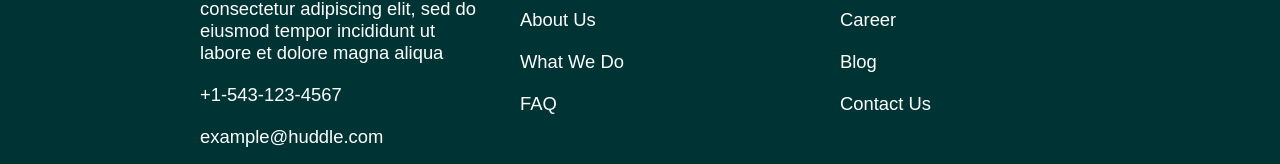
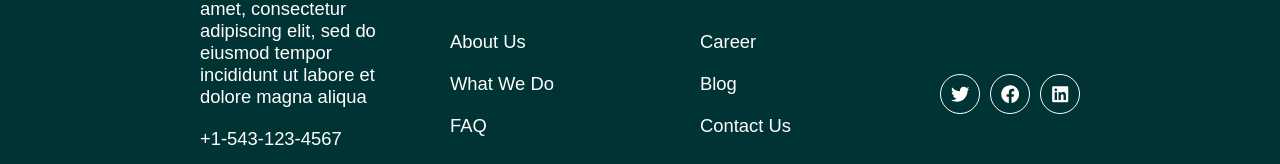
Before and after one commit to gavinquirk/huddle, a React (Create React App) app: page / in a window 1280 px wide. Shown: the part 3276-3440 px from the top of the page. Built offline with nearby package versions, Linux system fonts and the light colour scheme.

Commit message:
social icons

```diff
--- a/package.json
+++ b/package.json
@@ -8,6 +8,7 @@
     "@testing-library/user-event": "^12.8.3",
     "react": "^17.0.2",
     "react-dom": "^17.0.2",
+    "react-icons": "^4.3.1",
     "react-scripts": "4.0.3",
     "styled-components": "^5.3.1",
     "web-vitals": "^1.1.2"
--- a/src/components/Footer.js
+++ b/src/components/Footer.js
@@ -1,3 +1,4 @@
+import SocialIcons from './SocialIcons';
 import { Container } from './styles/Container.styled';
 import { Flex } from './styles/Flex.styled';
 import { StyledFooter } from './styles/Footer.styled';
@@ -29,7 +30,7 @@
             <li>Contact Us</li>
           </ul>
 
-          {/* Social Icons */}
+          <SocialIcons />
         </Flex>
         <p>&copy; 2021 Huddle. All rights reserved</p>
       </Container>
--- /dev/null
+++ b/src/components/SocialIcons.js
@@ -0,0 +1,20 @@
+import { FaTwitter, FaFacebook, FaLinkedin } from 'react-icons/fa';
+import { StyledSocialIcons } from './styles/SocialIcons.styled';
+
+export default function SocialIcons() {
+  return (
+    <StyledSocialIcons>
+      <li>
+        <a href='https://twitter.com'>
+          <FaTwitter />
+        </a>
+        <a href='https://facebook.com'>
+          <FaFacebook />
+        </a>
+        <a href='https://linkedin.com'>
+          <FaLinkedin />
+        </a>
+      </li>
+    </StyledSocialIcons>
+  );
+}
--- /dev/null
+++ b/src/components/styles/SocialIcons.styled.js
@@ -0,0 +1,24 @@
+import styled from 'styled-components';
+
+export const StyledSocialIcons = styled.div`
+  display: flex;
+  align-items: center;
+  justify-content: center;
+
+  li {
+    list-style: none;
+  }
+
+  a {
+    border: 1px solid #fff;
+    border-radius: 50%;
+    color: #fff;
+    display: inline-flex;
+    align-items: center;
+    justify-content: center;
+    margin-right: 10px;
+    height: 40px;
+    width: 40px;
+    text-decoration: none;
+  }
+`;
```
Also changed, not shown: 1 other file (tests, documents, lock files or other folders).
